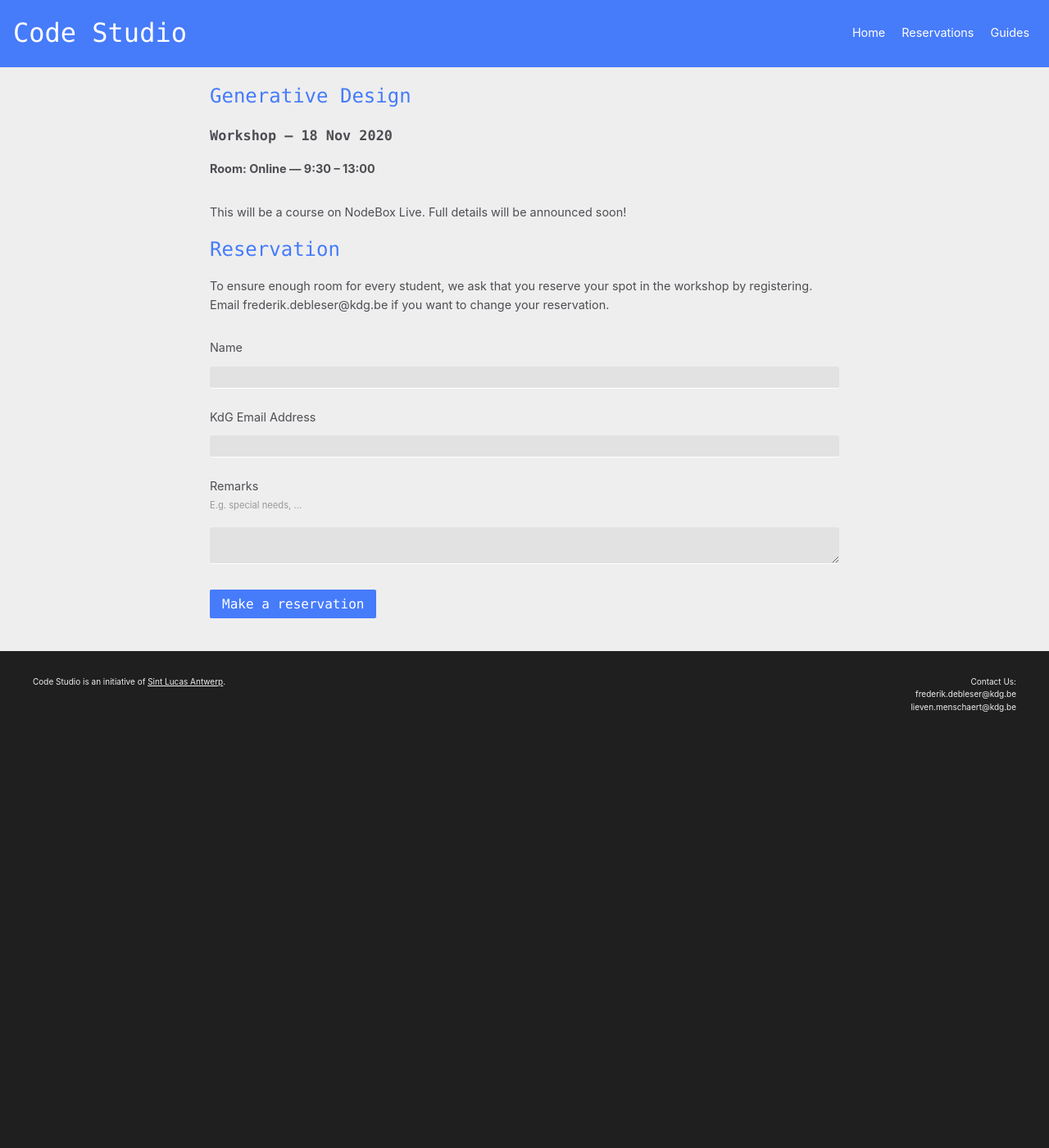
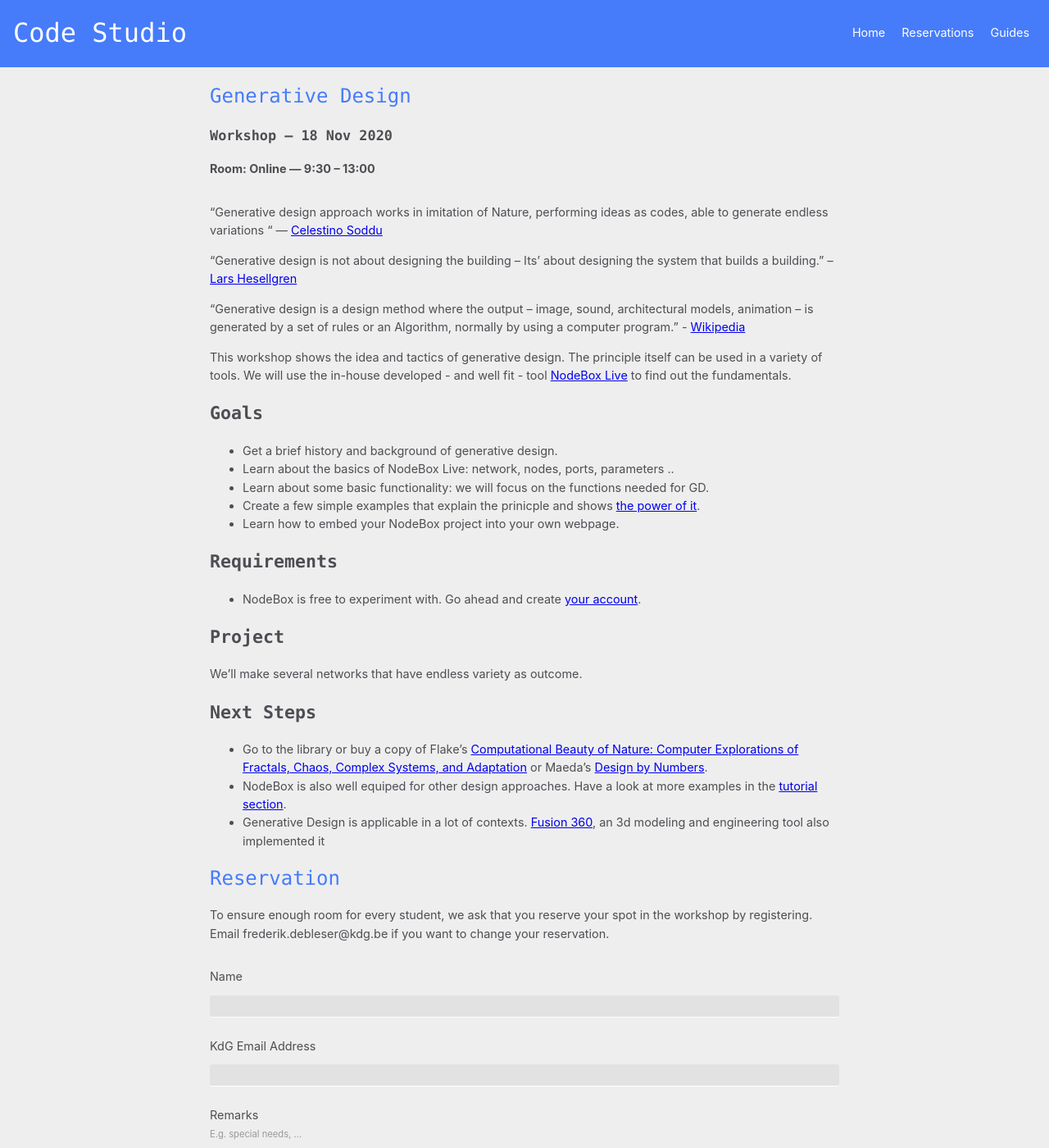
Before and after one commit to codespacehelp/website, a Jekyll site: the page built from _workshops/generative-design.md, in a window 1280 px wide and 1400 px high. Shown: the whole window at 82% size. Built offline with Jekyll 4.4.1, drawn with Linux system fonts in a browser that asks for light colours.

Commit message:
Update new generative design page.

```diff
--- a/_workshops/generative-design.md
+++ b/_workshops/generative-design.md
@@ -1,9 +1,37 @@
 ---
 title: Generative Design
-summary: Procedural Animation with NodeBox Live.
+summary: Let's get that computational power to work for us.
 layout: workshop
 workshop_date: 2020-11-18
 duration: 3 hours
 room: Online
 ---
-This will be a course on NodeBox Live. Full details will be announced soon!
+“Generative design approach works in imitation of Nature, performing ideas as codes, able to generate endless variations “ — [Celestino Soddu](http://www.generativedesign.com/)
+
+“Generative design is not about designing the building – Its’ about designing the system that builds a building.” – [Lars Hesellgren](http://www.plparchitecture.com/lars-hesselgren.html)
+
+“Generative design is a design method where the output – image, sound, architectural models, animation – is generated by a set of rules or an Algorithm, normally by using a computer program.” - [Wikipedia](https://en.wikipedia.org/wiki/Generative_design)
+
+This workshop shows the idea and tactics of generative design. The principle itself can be used in a variety of tools. We will use the in-house developed - and well fit - tool [NodeBox Live](https://nodebox.live/) to find out the fundamentals.
+
+## Goals
+
+- Get a brief history and background of generative design.
+- Learn about the basics of NodeBox Live: network, nodes, ports, parameters ..
+- Learn about some basic functionality: we will focus on the functions needed for GD.
+- Create a few simple examples that explain the prinicple and shows [the power of it](https://www.youtube.com/watch?v=cluepJ2eIFI).
+- Learn how to embed your NodeBox project into your own webpage.
+
+## Requirements
+
+- NodeBox is free to experiment with. Go ahead and create [your account](https://nodebox.live/users/create).
+
+## Project
+
+We'll make several networks that have endless variety as outcome.
+
+## Next Steps
+
+- Go to the library or buy a copy of Flake's [Computational Beauty of Nature: Computer Explorations of Fractals, Chaos, Complex Systems, and Adaptation](https://www.goodreads.com/book/show/248544.The_Computational_Beauty_of_Nature) or Maeda's [Design by Numbers](https://www.goodreads.com/book/show/289202.Design_by_Numbers).
+- NodeBox is also well equiped for other design approaches. Have a look at more examples in the [tutorial section](https://nodebox.live/tutorial).
+- Generative Design is applicable in a lot of contexts. [Fusion 360](https://www.manandmachine.co.uk/how-to-use-generative-design-in-fusion-360/), an 3d modeling and engineering tool also implemented it
```
